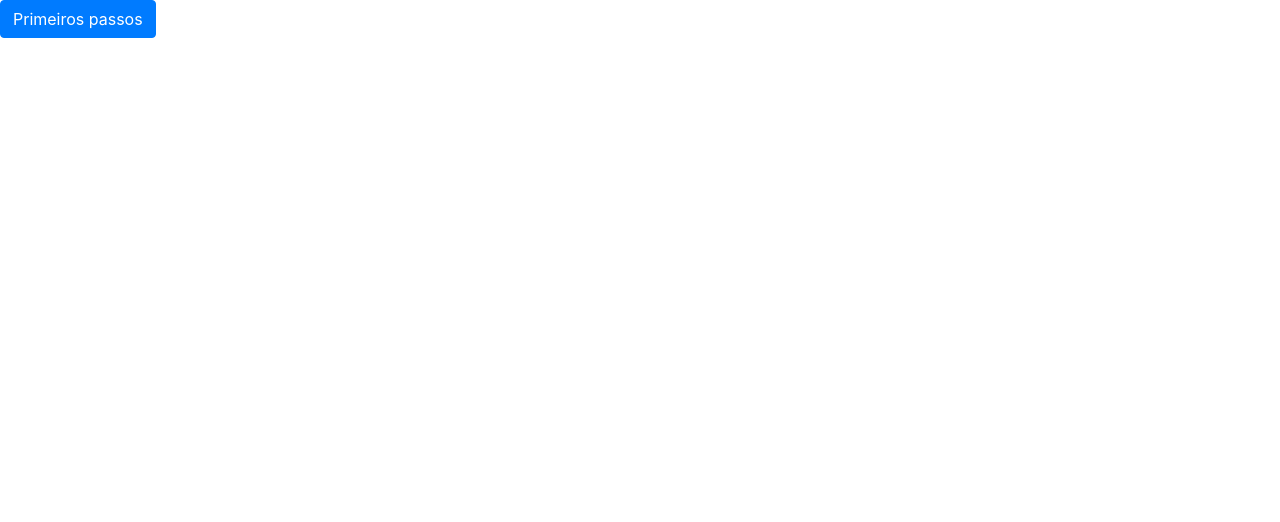
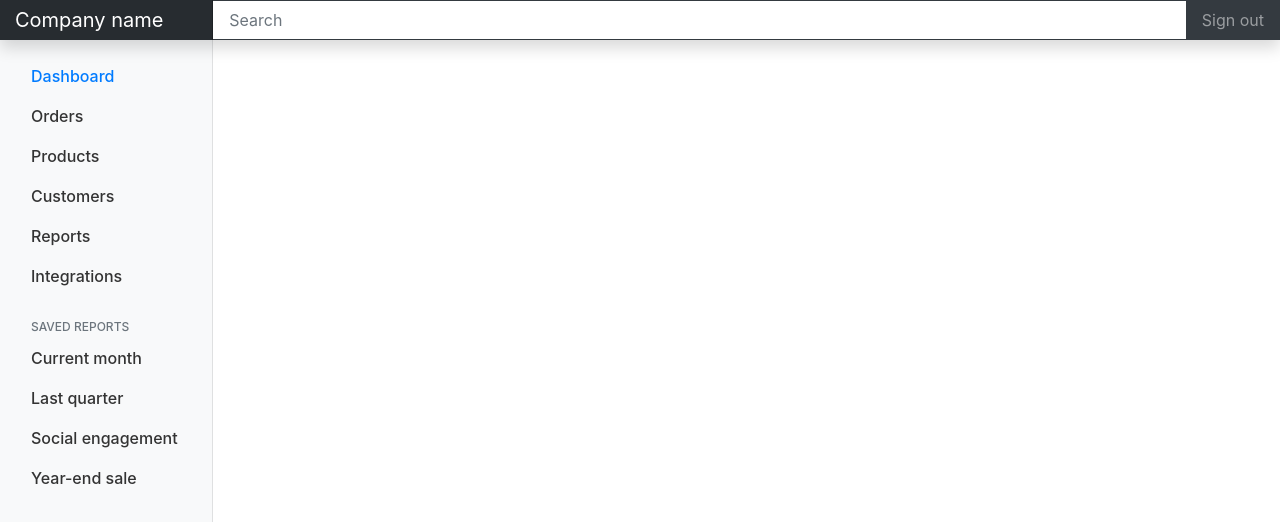
Before and after one commit to wagnergraciano/mockupAPI, a React (Create React App) app: page /index in a window 1280 px wide. Shown: the top 522 px of the page. Built offline with nearby package versions, Linux system fonts and the light colour scheme.

Commit message:
shaping layout

```diff
--- a/package.json
+++ b/package.json
@@ -12,6 +12,7 @@
     "@testing-library/user-event": "^7.2.1",
     "bootstrap": "^4.4.1",
     "jquery": "^3.5.0",
+    "node-sass": "^4.14.0",
     "react": "^16.13.1",
     "react-dom": "^16.13.1",
     "react-router": "^5.1.2",
--- a/src/App.js
+++ b/src/App.js
@@ -1,18 +1,23 @@
 import React from 'react';
-
-import Main from './wizard/main'
-import Login from './login/login';
 
 import { library } from '@fortawesome/fontawesome-svg-core'
 import { fab } from '@fortawesome/free-brands-svg-icons'
 import { faLock, faUser } from '@fortawesome/free-solid-svg-icons'
+
+import './assets/dashboard.scss';
+
+import Main from './wizard/main'
+import Login from './login/login';
+import Navbar from './userInterface/navbar';
+import Sidebar from './userInterface/sidebar';
 
 library.add(fab, faLock , faUser)
 
 function App() {
   return (
     <div>
-      <Main />
+      <Navbar />
+      <Sidebar />
     </div>
   );
 }
--- a/src/userInterface/sidebar.jsx
+++ b/src/userInterface/sidebar.jsx
@@ -11,10 +11,81 @@ class Sidebar extends Component{
 
     render(){
         return(
-            <>
-            Sidebar
+            <nav class="col-md-2 d-none d-md-block bg-light sidebar">
+            <div class="sidebar-sticky">
+            <ul class="nav flex-column">
+              <li class="nav-item">
+                <span class="nav-link active" href="#">
+                  <span data-feather="home"></span>
+                  Dashboard <span class="sr-only">(current)</span>
+                </span>
+              </li>
+              <li class="nav-item">
+                <span class="nav-link" href="#">
+                  <span data-feather="file"></span>
+                  Orders
+                </span>
+              </li>
+              <li class="nav-item">
+                <span class="nav-link" href="#">
+                  <span data-feather="shopping-cart"></span>
+                  Products
+                </span>
+              </li>
+              <li class="nav-item">
+                <span class="nav-link" href="#">
+                  <span data-feather="users"></span>
+                  Customers
+                </span>
+              </li>
+              <li class="nav-item">
+                <span class="nav-link" href="#">
+                  <span data-feather="bar-chart-2"></span>
+                  Reports
+                </span>
+              </li>
+              <li class="nav-item">
+                <span class="nav-link" href="#">
+                  <span data-feather="layers"></span>
+                  Integrations
+                </span>
+              </li>
+            </ul>
 
-            </>
+            <h6 class="sidebar-heading d-flex justify-content-between align-items-center px-3 mt-4 mb-1 text-muted">
+              <span>Saved reports</span>
+              <span class="d-flex align-items-center text-muted" href="#">
+                <span data-feather="plus-circle"></span>
+              </span>
+            </h6>
+            <ul class="nav flex-column mb-2">
+              <li class="nav-item">
+                <span class="nav-link" href="#">
+                  <span data-feather="file-text"></span>
+                  Current month
+                </span>
+              </li>
+              <li class="nav-item">
+                <span class="nav-link" href="#">
+                  <span data-feather="file-text"></span>
+                  Last quarter
+                </span>
+              </li>
+              <li class="nav-item">
+                <span class="nav-link" href="#">
+                  <span data-feather="file-text"></span>
+                  Social engagement
+                </span>
+              </li>
+              <li class="nav-item">
+                <span class="nav-link" href="#">
+                  <span data-feather="file-text"></span>
+                  Year-end sale
+                </span>
+              </li>
+            </ul>
+          </div>
+        </nav>
         );
     }
 }
```
Also changed, not shown: src/assets/dashboard.scss (renamed from src/assets/dashborad.scss), 1 other file (tests, documents, lock files or other folders).
